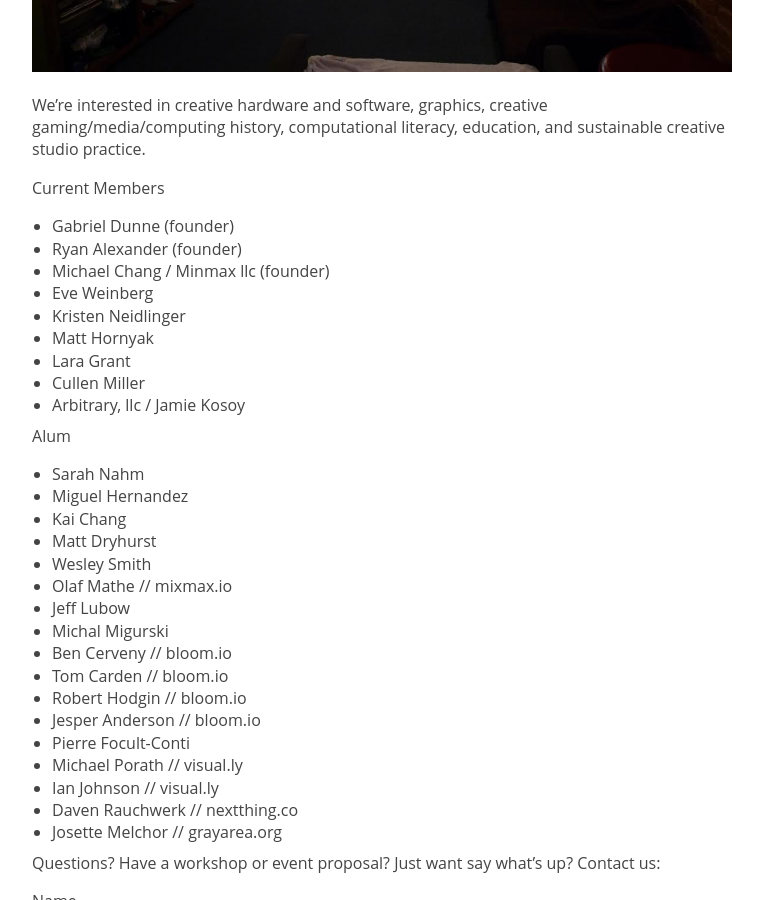
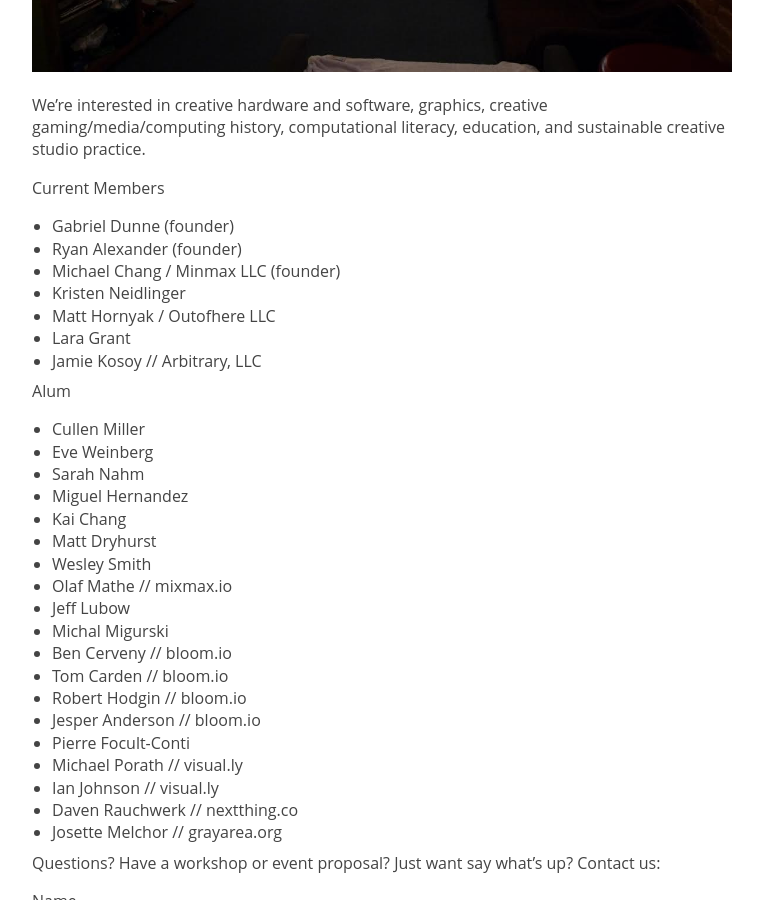
Before and after one commit to quilime/lab.shiny.ooo, a Jekyll site: the page built from about.md, in a window 1280 px wide and 900 px high, scrolled down 752 px. Shown: the whole window, without its empty margins (258-1021 px from the left). Built offline with Jekyll 4.4.1, drawn with Linux system fonts in a browser that asks for light colours; Markdown is read by kramdown in place of the engine named in the settings.

Commit message:
Updating About

```diff
--- a/about.md
+++ b/about.md
@@ -15,16 +15,16 @@ Current Members
 
   - Gabriel Dunne (founder)
   - Ryan Alexander (founder)
-  - Michael Chang / Minmax llc (founder)
-  - Eve Weinberg
+  - Michael Chang / Minmax LLC (founder)
   - Kristen Neidlinger
-  - Matt Hornyak
+  - Matt Hornyak / Outofhere LLC
   - Lara Grant
-  - Cullen Miller
-  - Arbitrary, llc / Jamie Kosoy
+  - Jamie Kosoy // Arbitrary, LLC
 
 Alum
 
+  - Cullen Miller
+  - Eve Weinberg
   - Sarah Nahm
   - Miguel Hernandez
   - Kai Chang
```
